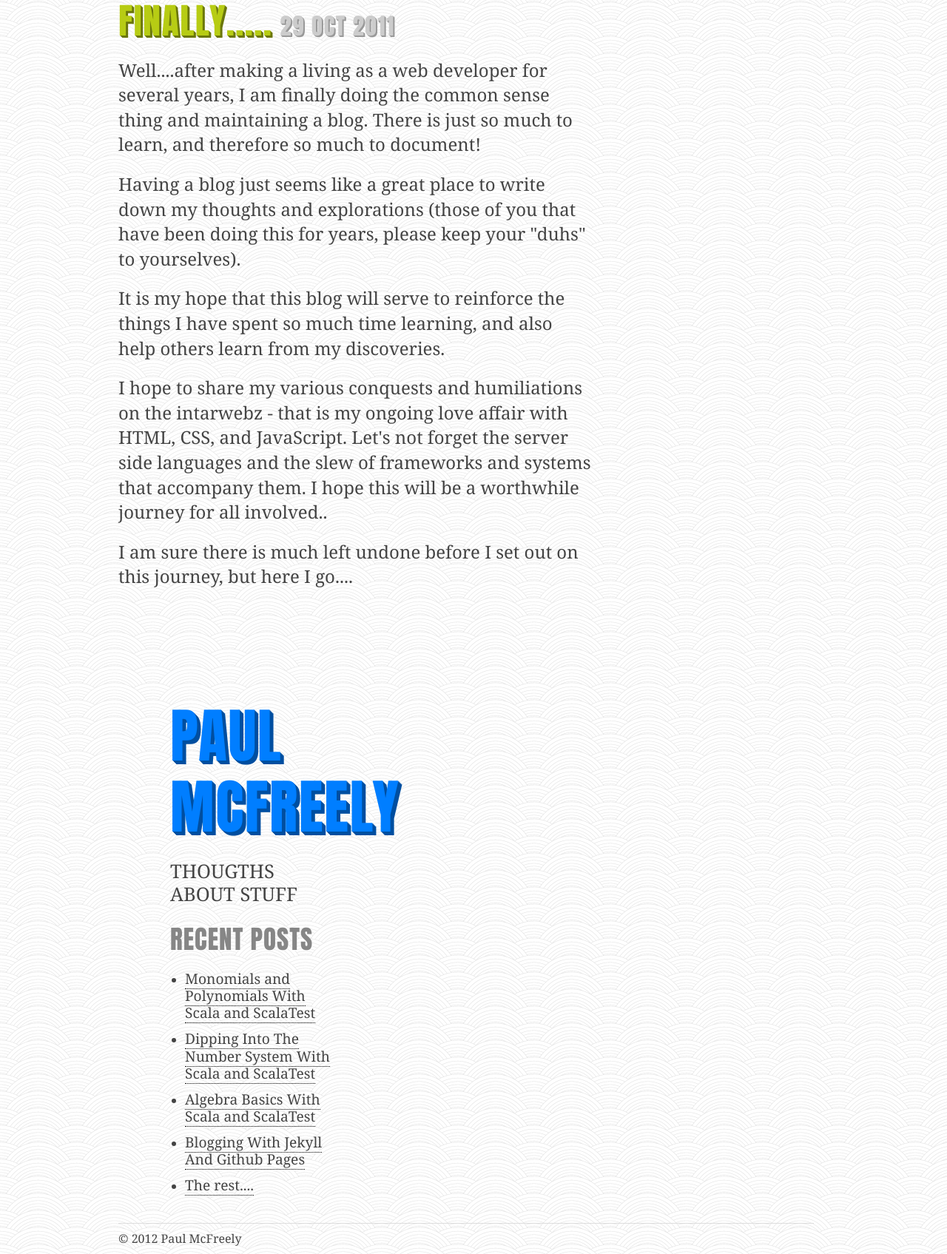
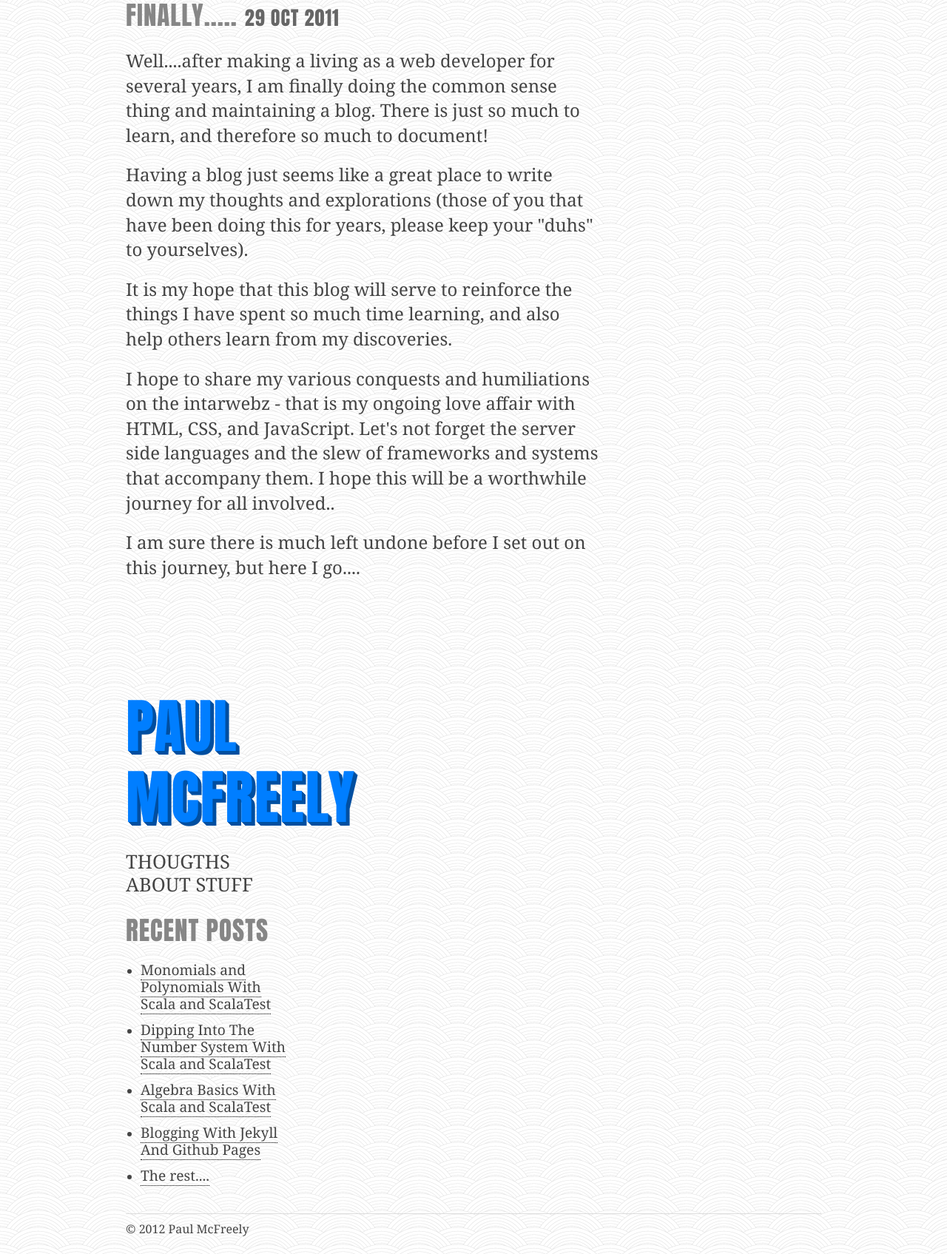
Before and after one commit to McFreely/mcfreely.github.com, a Jekyll site: the page built from _posts/2011-10-29-finally.html, in a window 1280 px wide. Shown: the whole page at 74% size. Built offline with Jekyll 4.4.1, drawn with Linux system fonts in a browser that asks for light colours.

Commit message:
sidebar to the left

```diff
--- a/_includes/sidebar.html
+++ b/_includes/sidebar.html
@@ -1,4 +1,4 @@
-<aside class="four columns omega offset-by-one" id="sidebar">
+<aside class="four columns alpha" id="sidebar">
 	<header id="branding">
 		<a href="/">
 			<div class="site-heading">Paul McFreely</div>
--- a/_layouts/default.html
+++ b/_layouts/default.html
@@ -1,5 +1,5 @@
 {% include head.html %}
-<div class="eleven columns alpha">
+<div class="eleven columns omega">
 	<div id="main" role="main">
 		{{ content }}
 	</div>
--- a/_layouts/post.html
+++ b/_layouts/post.html
@@ -1,8 +1,8 @@
 {% include head.html %}
-<div class="eleven columns alpha">
+<div class="eleven columns omega">
 	<div id="main" role="main">
 		<article>
-			<h1>{{ page.title }}<span class="post-date">{{ page.date || date_to_string }}</span></h1>
+			<h2>{{ page.title }}<span class="post-date">{{ page.date || date_to_string }}</span></h2>
 			{{ content }}
 		</article>
 </div>
```
